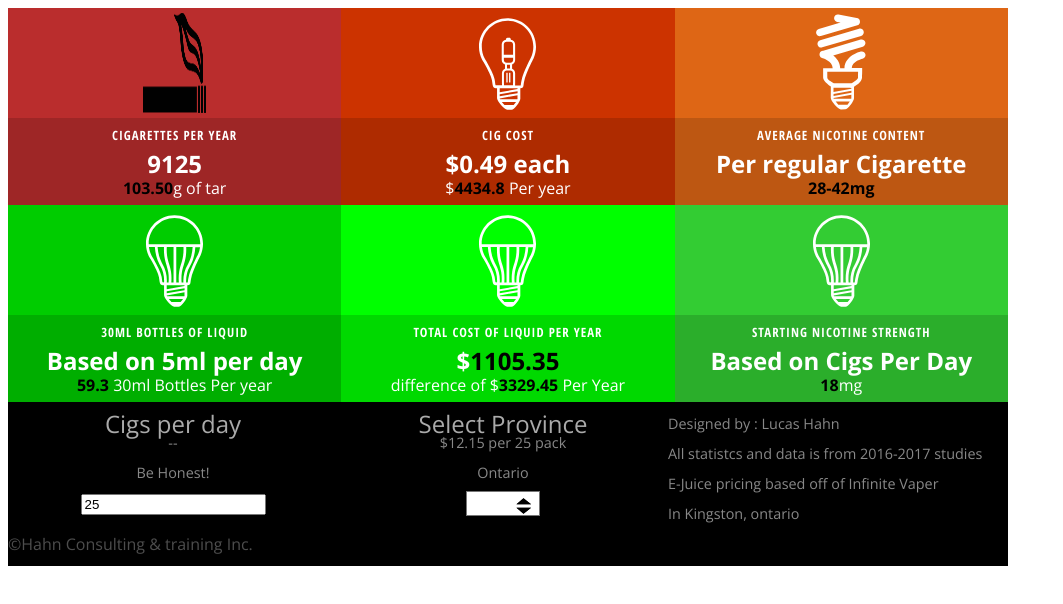
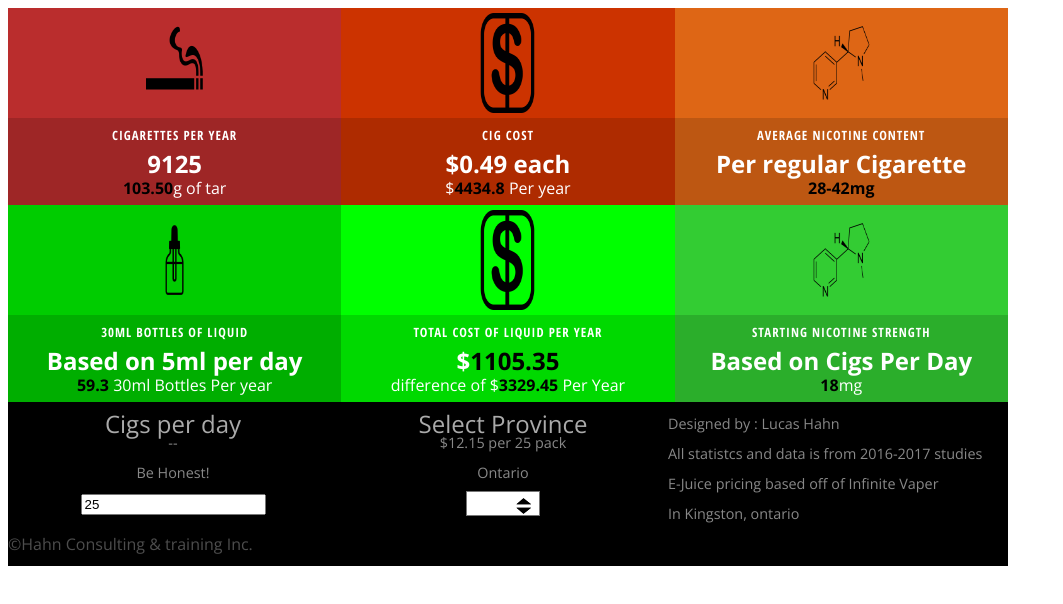
Before and after one commit to LukeH676/E-Cig-Calc, a plain HTML site: page MyCalc/index.html in a window 1280 px wide. Shown: the whole page, without its empty margins (0-1063 px from the left). Drawn offline with nearby package versions, Linux system fonts and the light colour scheme.

Commit message:
Added correct photos

```diff
--- a/MyCalc/assets/calculator.css
+++ b/MyCalc/assets/calculator.css
@@ -20,12 +20,12 @@ background-size: 63px 100px;
 
 #myCalc main::after{ content:''; display: block; clear: both;}
 
-#myCalc main section.butts { background-color: #ba2d2d; background-image: url(images/cig.png); }
-#myCalc main section.cigCost { background-color: #cc3300; background-image: url(images/bulb_hal.svg); }
-#myCalc main section.temp { background-color: #de6615; background-image: url(images/bulb_cfl.svg); }
-#myCalc main section.vapeCost { background-color: #00cc00; background-image: url(images/bulb_led.svg); }
-#myCalc main section.vapeNic { background-color: #00ff00; background-image: url(images/bulb_led.svg); }
-#myCalc main section.temp1 { background-color: #33cc33; background-image: url(images/bulb_led.svg); }
+#myCalc main section.butts { background-color: #ba2d2d; background-image: url(images/Cig1.png); }
+#myCalc main section.cigCost { background-color: #cc3300; background-image: url(images/money.png); }
+#myCalc main section.temp { background-color: #de6615; background-image: url(images/nicotine.png); }
+#myCalc main section.vapeCost { background-color: #00cc00; background-image: url(images/bottle.png); }
+#myCalc main section.vapeNic { background-color: #00ff00; background-image: url(images/money.png); }
+#myCalc main section.temp1 { background-color: #33cc33; background-image: url(images/nicotine.png); }
 
 
 #myCalc main section > div { padding: 5px 0; background-color: rgba(0,0,0,.15); }
--- a/MyCalc/assets/calculator.js
+++ b/MyCalc/assets/calculator.js
@@ -86,15 +86,15 @@
 			$scope.vapeCostYear = ($scope.numBottles * 18.64).toFixed(2);
 			$scope.diff = ($scope.cost_year - $scope.vapeCostYear).toFixed(2);
 
-			if ($scope.current_cPerDay >= 35) {
+			if ($scope.current_cPerDay >= 34) {
 				$scope.nicStr = 24;
-			} else if ($scope.current_cPerDay >= 23 && $scope.current_cPerDay < 30) {
+			} else if ($scope.current_cPerDay >= 23 && $scope.current_cPerDay <= 33) {
 				$scope.nicStr = 18;
 			} else if ($scope.current_cPerDay >= 13 && $scope.current_cPerDay < 23) {
 				$scope.nicStr = 12;
 			} else if ($scope.current_cPerDay >= 8 && $scope.current_cPerDay < 13) {
 				$scope.nicStr = 6;
-			} else if ($scope.current_cPerDay >= 1 && $scope.current_cPerDay < 7) {
+			} else if ($scope.current_cPerDay >= 1 && $scope.current_cPerDay < 8) {
 				$scope.nicStr = 3;
 			} else {
 				$scope.nicStr = 0;
```
Also changed, not shown: MyCalc/assets/images/Cig1.png (added), MyCalc/assets/images/bottle.png (added), MyCalc/assets/images/money.png (added), MyCalc/assets/images/nicotine.png (added).
